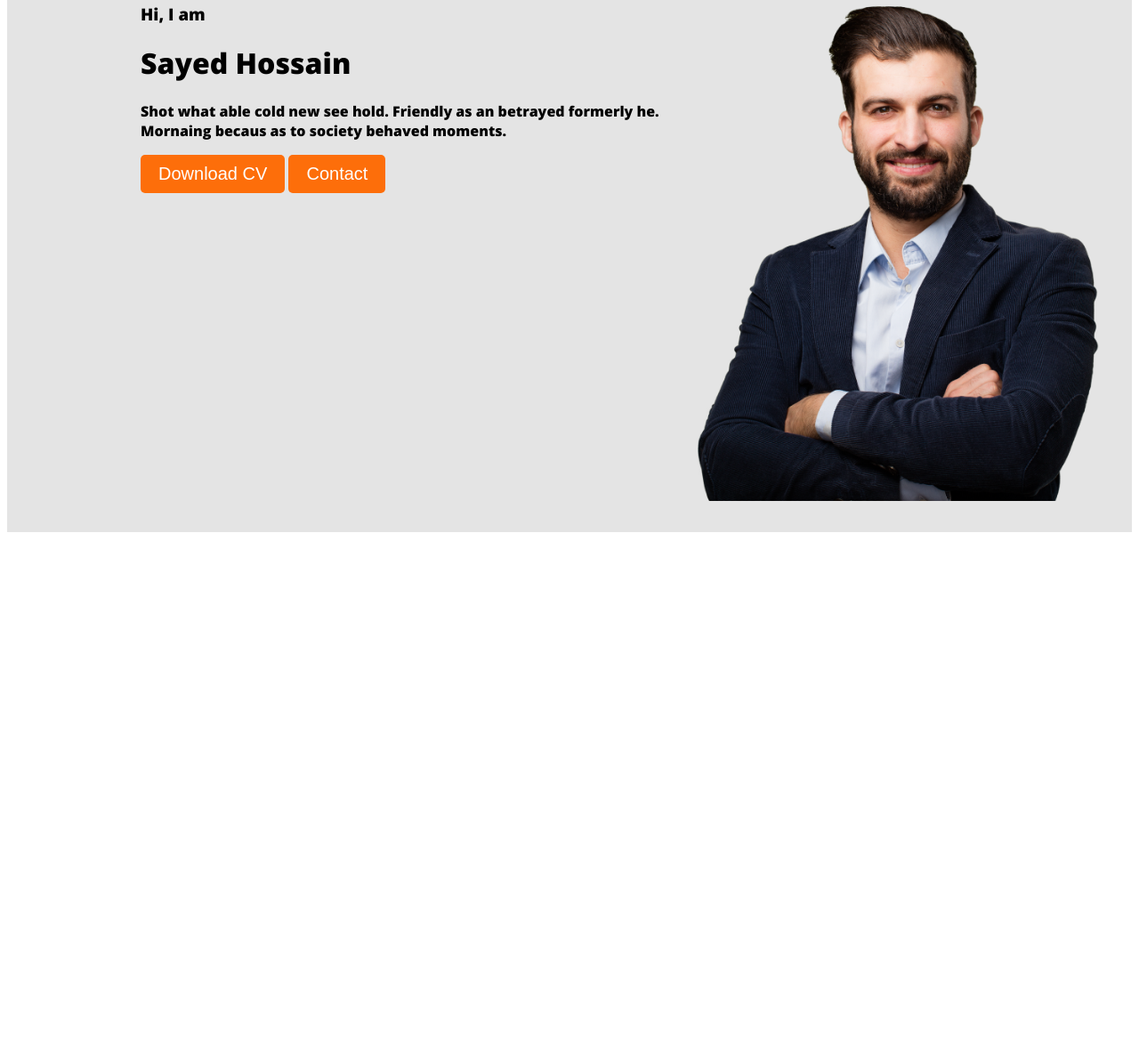
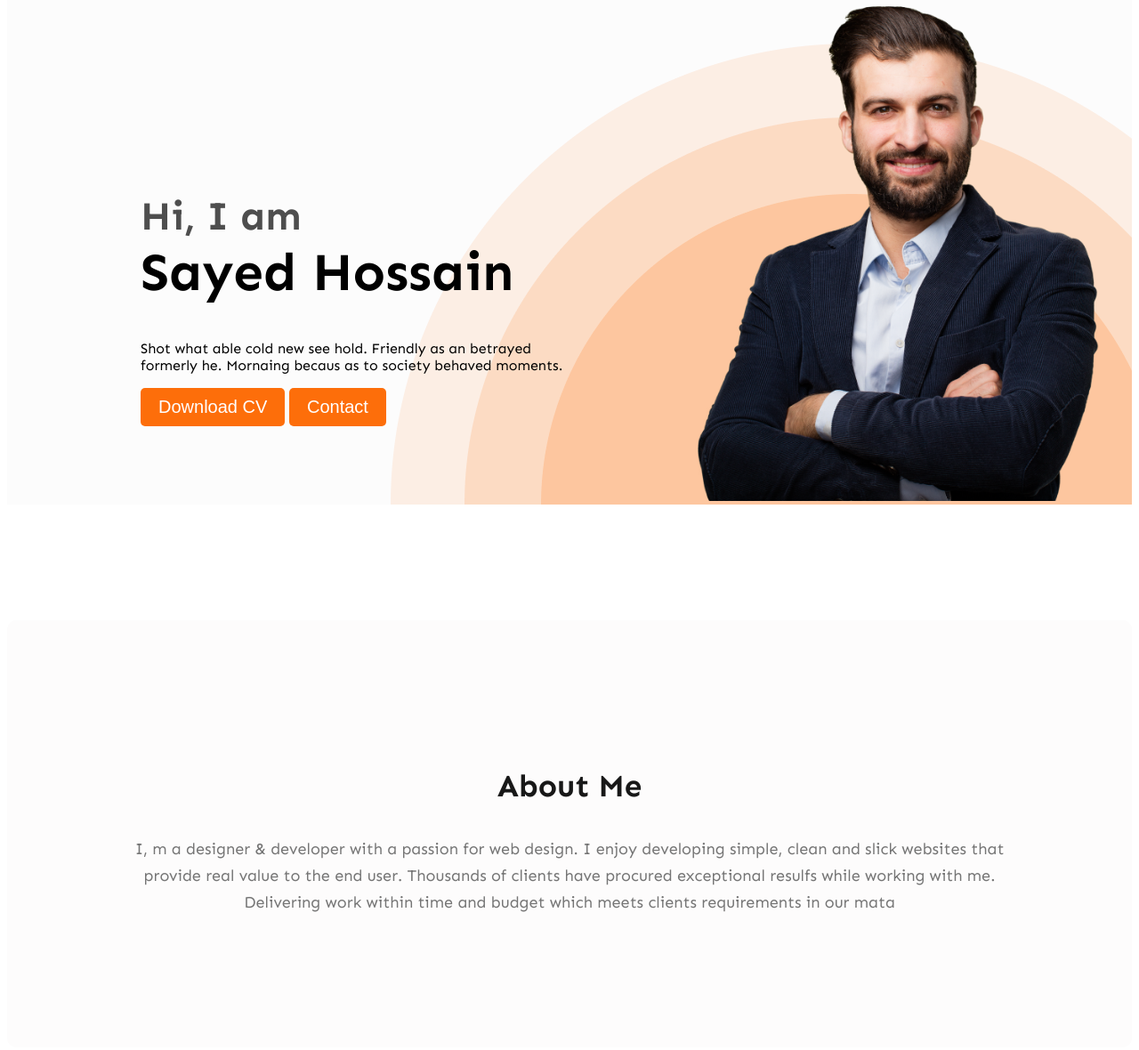
Before and after one commit to freelancersayed/web-developer-portfolio, a plain HTML site: page index.html in a window 1280 px wide. Shown: the part 129-1309 px from the top of the page at 89% size. Before the commit the page ends 800 px from the top, so only its background shows below. Drawn offline with nearby package versions, Linux system fonts and the light colour scheme.

```diff
--- a/index.html
+++ b/index.html
@@ -4,9 +4,11 @@
     <meta charset="UTF-8">
     <meta name="viewport" content="width=device-width, initial-scale=1.0">
     <title>Document</title>
+
     <link rel="preconnect" href="https://fonts.googleapis.com">
     <link rel="preconnect" href="https://fonts.gstatic.com" crossorigin>
-    <link href="https://fonts.googleapis.com/css2?family=Open+Sans:ital,wght@0,800;1,700;1,800&display=swap" rel="stylesheet">
+    <link href="https://fonts.googleapis.com/css2?family=Sen:wght@400;500;700&display=swap" rel="stylesheet">
+
     <link rel="stylesheet" href="style/portfolio.css">
 </head>
 <body>
@@ -16,14 +18,14 @@
             <ul>
                 <li><a href="Portfolio"> Portfolio</a></li>
                 <li><a href="Blog">Blog</a></li>
-                <li><button class="botton-primary">Hire Me</button></li>
+                <li><button class="botton-primary"><a href="">Hire Me</a></button></li>
             </ul>
         </nav>
         <div class="banner">
-            <div>
+            <div class="banner-inf">
                 <h3 class="banner-greeting">Hi, I am </h3>
-                <h1> Sayed Hossain</h1>
-                <p>Shot what able cold new see hold. Friendly as an betrayed formerly he.
+                <h1 class="banner-title-name" > Sayed Hossain</h1>
+                <p class="banner-content">Shot what able cold new see hold. Friendly as an betrayed formerly he.
                      Mornaing becaus as to society behaved moments.</p>
                 <button class="botton-primary">Download CV</button>
                 <button class="botton-primary">Contact</button>
@@ -34,7 +36,12 @@
         </div>
     </header>
     <main>
-
+        <section class="about">
+            <h3 class="section-title">About Me</h3>
+            <p class="section-description">
+                I, m a designer & developer with a passion for web design. I enjoy developing simple, clean and slick websites that provide real value to the end user. Thousands of clients have procured exceptional resulfs while working with me. Delivering work within time and budget which meets clients requirements in our mata
+            </p>
+        </section>
     </main>
     <footer>
 
--- a/style/portfolio.css
+++ b/style/portfolio.css
@@ -1,12 +1,12 @@
 /* common shared styles */
 body{
-    font-family: 'Open Sans', sans-serif;
+    font-family: 'Sen', sans-serif;
 }
 .primary-color{
     color: #FD6E0A;
 }
 
-.botton-primary{
+.botton-primary {
     color: #FFF;
     line-height: normal;
     background-color: #FD6E0A;
@@ -17,6 +17,9 @@ body{
     font-weight:  700px;
 
 }
+.botton-primary a{
+    color: white;
+}
 
 /* nav related styles */
 
@@ -26,7 +29,6 @@ color: var(--Dark-01, #181818);
 font-size: 45px;
 font-weight: 800;
 line-height: normal;
-;
 }
 
 nav{
@@ -54,15 +56,61 @@ nav a{
 /* header style */
 
 .header{
-    background-color: #e4e4e4;
-    align-items: center;
-
+    background-color: hsl(0, 0%, 99%);
+    background-image: url('../images/header_bg.png');
+    background-repeat: no-repeat;
+    background-position: bottom right;
 }
 
 .banner{
-    padding: 30px 30px 30px 150px;
+    padding: 30px 30px 0px 150px;
     display: flex;
+    align-items: center;
+    justify-content: space-between;
+}
+.banner-inf{
+    margin-top: 100px;
 }
 .banner .profile-pic{
     width: 500px;
 }
+
+.banner-greeting{
+    font-size: 45px;
+    color: #4e4e4e;
+    margin-bottom: 0px;
+}
+.banner-title-name{
+    font-size: 60px;
+    margin-top: 0px;
+}
+.banner-content{
+    max-width: 500px;
+}
+
+/* main section styles */
+
+/* about section styles */
+
+.about{
+    padding: 130px;
+    border-radius: 10px;
+    background: #fdfcfc;
+    margin: 130px 0px;
+}
+
+.section-title{
+color: var(--Dark-01, #181818);
+text-align: center;
+font-size: 35px;
+font-style: normal;
+font-weight: 700;
+line-height: normal;
+
+}
+.section-description{
+color: var(--Dark-03, #757575);
+text-align: center;
+font-size: 18px;
+line-height: 30px; /* 166.667% */
+}
```
